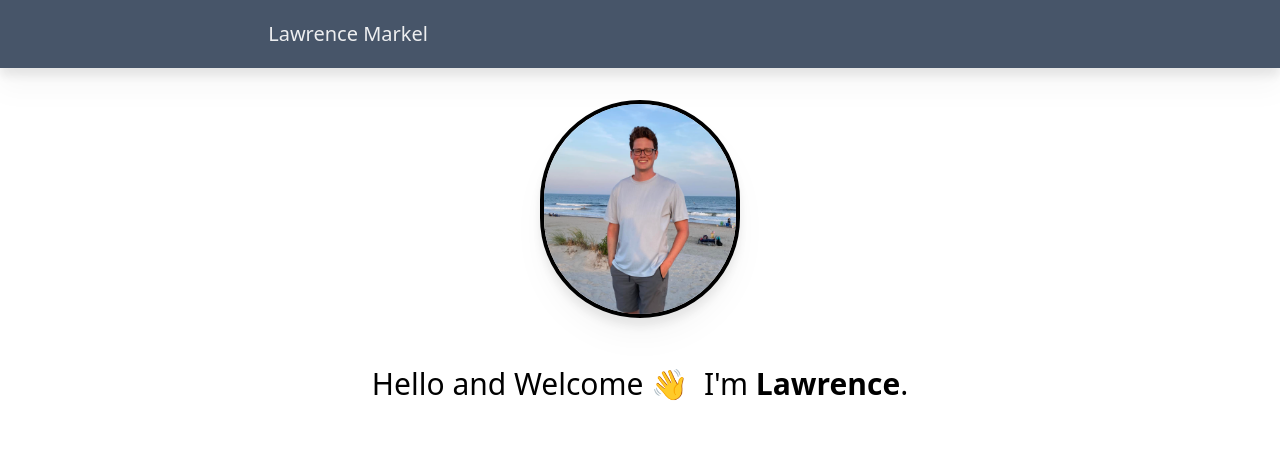
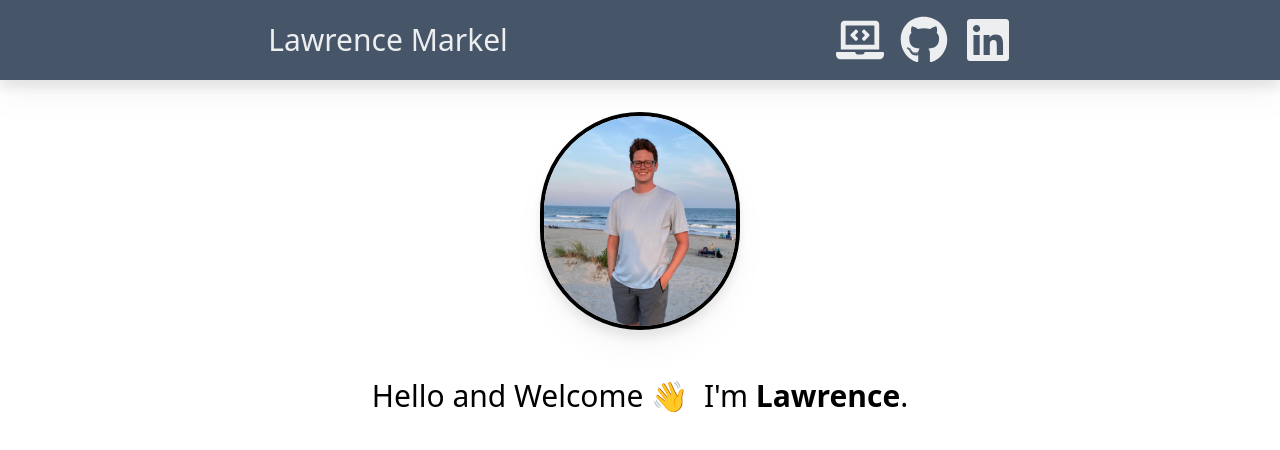
Before and after one commit to AshyLarryM/blog-app-next-demo, a Next.js app: page / in a window 1280 px wide. Shown: the top 450 px of the page. Built offline with nearby package versions, Linux system fonts and the light colour scheme.

Commit message:
Navbar React-icons

```diff
--- a/app/components/Navbar.tsx
+++ b/app/components/Navbar.tsx
@@ -1,13 +1,28 @@
 import React from 'react'
 import Link from 'next/link'
+import { FaLaptopCode, FaGithub, FaLinkedin } from 'react-icons/fa'
 
 export default function Navbar() {
   return (
     <nav className='bg-slate-600 p-4 sticky top-0 drop-shadow-xl z-10'>
         <div className='prose prose-xl mx-auto flex justify-between flex-col sm:flex-row'>
+          <h1 className='text-3xl font-bold text-white grid place-content-center mb-2 md:mb-0'>
             <Link href='/' className='text-white/90 no-underline hover:text-white'>
               Lawrence Markel
             </Link>
+          </h1>
+          <div className='flex flex-row justify-center sm:justify-evenly align-middle gap-4 text-white text-4xl lg:text-5xl'>
+              <Link className="text-white/90 hover:text-white" href="https://www.lawrencemarkel.com/">
+                <FaLaptopCode />
+              </Link>
+              <Link className="text-white/90 hover:text-white" href="https://github.com/AshyLarryM">
+                <FaGithub/>
+              </Link>
+              <Link className="text-white/90 hover:text-white" href="https://www.linkedin.com/in/lawrence-markel-9687a721b/">
+                <FaLinkedin />
+              </Link>
+
+          </div>
         </div>
     </nav>
   )
--- a/package.json
+++ b/package.json
@@ -19,6 +19,7 @@
     "postcss": "8.4.23",
     "react": "18.2.0",
     "react-dom": "18.2.0",
+    "react-icons": "^4.8.0",
     "tailwindcss": "3.3.2",
     "typescript": "5.0.4"
   },
```
Also changed, not shown: 1 other file (tests, documents, lock files or other folders).
